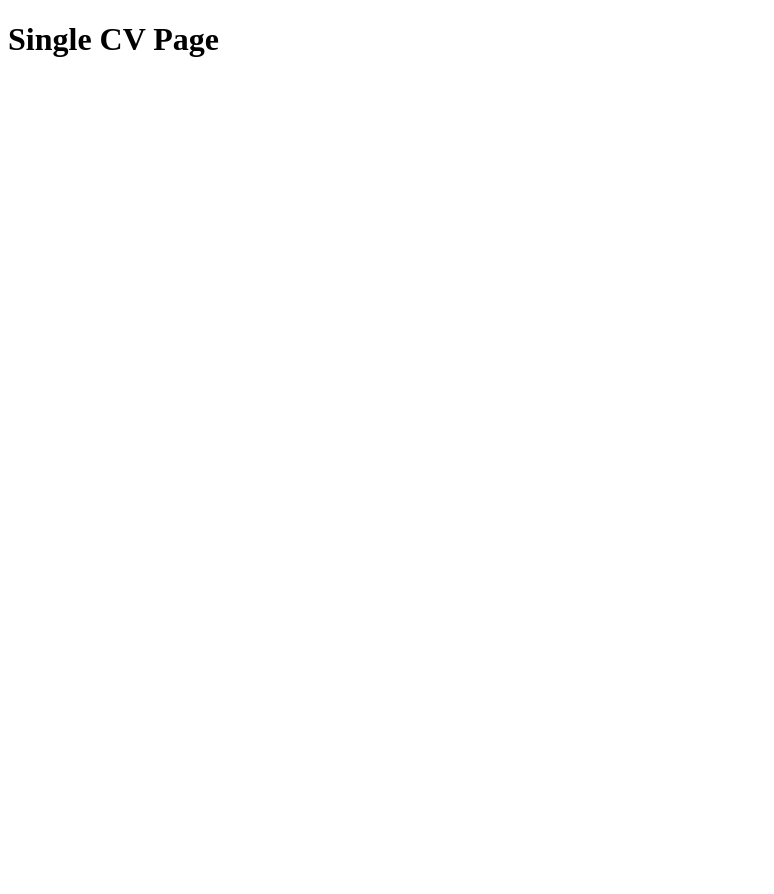
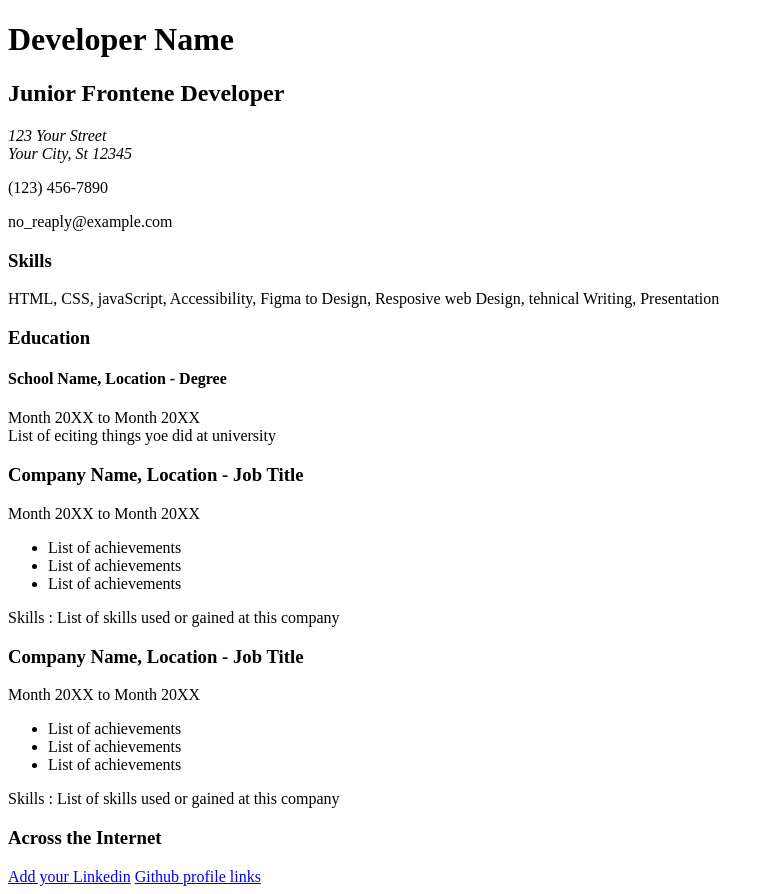
Before and after one commit to lakshan-beast/single-cv-page, a plain HTML site: page index.html in a window 1280 px wide. Shown: the whole page, without its empty margins (0-774 px from the left). Before the commit the page ends 800 px from the top, so only its background shows below. Drawn offline with Linux system fonts and the light colour scheme.

Commit message:
roadmap_sh single cv page upload

```diff
--- a/index.html
+++ b/index.html
@@ -1,13 +1,88 @@
-<!DOCTYPE html>
+<!doctype html>
 <html lang="en">
-<head>
-    <meta charset="UTF-8">
-    <meta name="viewport" content="width=device-width, initial-scale=1.0">
-    <title>Single CV Page | roadmap.sh</title>
-</head>
-<body>
+  <head>
+    <meta charset="UTF-8" />
+    <meta name="viewport" content="width=device-width, initial-scale=1.0" />
+    <meta
+      name="description"
+      content="Singel Page CV of Lakshan Sandeepa, a FrontEnd Developer " />
 
+    <meta
+      name="keywords"
+      content="Frontend Developer, HTML, CSS, javaScipt, Resume, Web Development" />
+    <meta name="author" content="Lakshan Sandeepa" />
 
-    <h1>Single CV Page</h1>
-</body>
+    <meta property="og:title" content="Lakshan Sandeepa - Frontend Developer" />
+    <meta
+      property="og:description"
+      content="Single CV page og lakshan Sandepa, a Frontend Developer" />
+    <meta property="og:type" content="website" />
+    <meta property="og:uyl" content="https://lakshansandeepa.dev" />
+
+    <link
+      rel="shortcut icon"
+      href="https://lakshansandeepa/favicon.ico"
+      type="image/x-icon" />
+
+    <title>Roadmap.sh Project | Single CV Page</title>
+  </head>
+  <body>
+    <header>
+      <h1>Developer Name</h1>
+      <h2>Junior Frontene Developer</h2>
+      <div class="contact-info">
+        <address>
+          123 Your Street <br />
+          Your City, St 12345
+        </address>
+        <p>(123) 456-7890</p>
+        <p>no_reaply@example.com</p>
+      </div>
+    </header>
+    <main>
+      <section class="skills">
+        <h3 class="section-title">Skills</h3>
+        <p>
+          HTML, CSS, javaScript, Accessibility, Figma to Design, Resposive web
+          Design, tehnical Writing, Presentation
+        </p>
+      </section>
+      <section class="education">
+        <h3 class="section-title">Education</h3>
+        <h4>School Name, Location - Degree</h4>
+        <p>
+          Month 20XX to Month 20XX <br />
+          List of eciting things yoe did at university
+        </p>
+      </section>
+      <section class="experience">
+        <h3 class="section-title">Company Name, Location - Job Title</h3>
+        <p>Month 20XX to Month 20XX</p>
+        <article>
+          <ul>
+            <li>List of achievements</li>
+            <li>List of achievements</li>
+            <li>List of achievements</li>
+          </ul>
+        </article>
+        <p>Skills : List of skills used or gained at this company</p>
+
+        <h3>Company Name, Location - Job Title</h3>
+        <p>Month 20XX to Month 20XX</p>
+        <article>
+          <ul>
+            <li>List of achievements</li>
+            <li>List of achievements</li>
+            <li>List of achievements</li>
+          </ul>
+        </article>
+        <p>Skills : List of skills used or gained at this company</p>
+      </section>
+    </main>
+    <footer>
+      <h3>Across the Internet</h3>
+      <a href="#">Add your Linkedin</a>
+      <a href="#">Github profile links</a>
+    </footer>
+  </body>
 </html>
```
